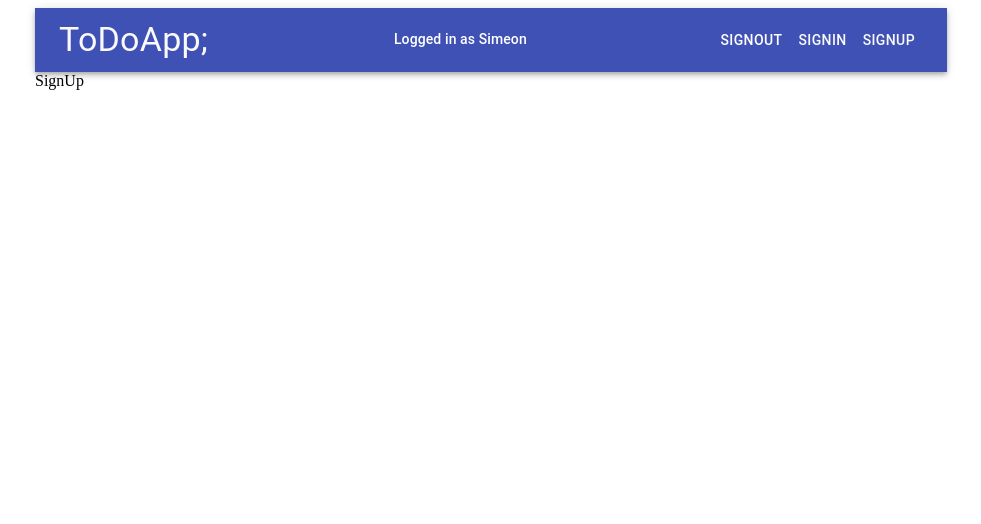
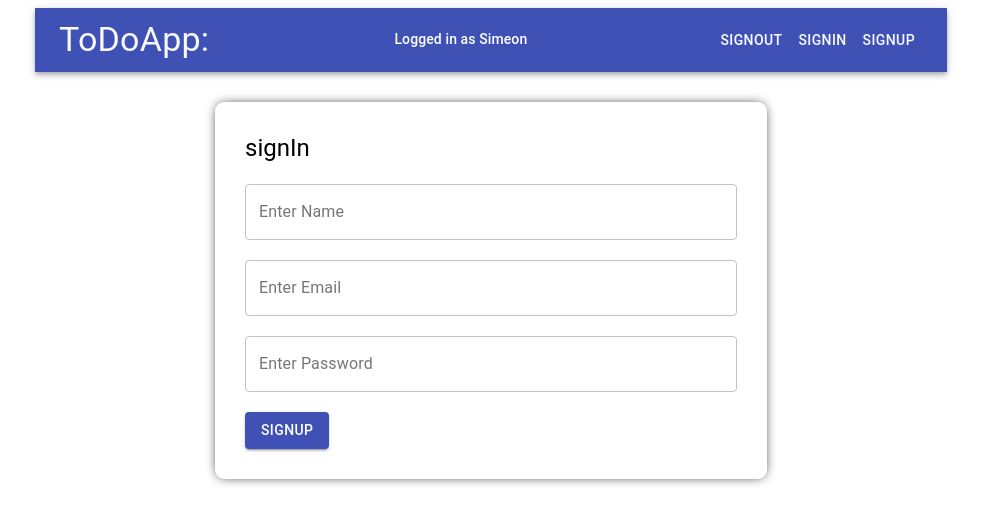
Before and after one commit to simicodes/mern-todo-app, a React (Create React App) app: page /signup in a window 1280 px wide. Shown: the top 524 px of the page, without its empty margins (149-1130 px from the left). Built offline with nearby package versions, Linux system fonts and the light colour scheme.

Commit message:
Done with the UI

```diff
--- a/package.json
+++ b/package.json
@@ -6,6 +6,7 @@
     "@emotion/react": "^11.10.4",
     "@emotion/styled": "^11.10.4",
     "@material-ui/core": "^4.12.4",
+    "@material-ui/icons": "^4.11.3",
     "@mui/material": "^5.10.3",
     "@testing-library/jest-dom": "^5.16.5",
     "@testing-library/react": "^13.3.0",
--- a/src/App.js
+++ b/src/App.js
@@ -1,21 +1,31 @@
 import { BrowserRouter, Routes, Route } from "react-router-dom";
 import { Container } from "@material-ui/core";
+import { makeStyles } from "@material-ui/core/styles";
 
 import Todos from "./components/todos/Todos";
 import SignIn from "./components/auth/SignIn";
 import SignUp from "./components/auth/SignUp";
 import Navbar from "./components/navBar/Navbar";
+
+const useStyles = makeStyles({
+  contentStyle: {
+    margin: "30px auto",
+  },
+});
 function App() {
+  const classes = useStyles();
   return (
     <>
       <BrowserRouter>
         <Container maxWidth="md">
           <Navbar />
-          <Routes>
-            <Route path="/" element={<Todos />} />
-            <Route path="/signin" element={<SignIn />} />
-            <Route path="/signup" element={<SignUp />} />
-          </Routes>
+          <Container className={classes.contentStyle} maxWidth="sm">
+            <Routes>
+              <Route path="/" element={<Todos />} />
+              <Route path="/signin" element={<SignIn />} />
+              <Route path="/signup" element={<SignUp />} />
+            </Routes>
+          </Container>
         </Container>
       </BrowserRouter>
     </>
--- a/src/components/auth/SignIn.jsx
+++ b/src/components/auth/SignIn.jsx
@@ -1,9 +1,51 @@
-import React from 'react'
+import React from "react";
+import { Typography, TextField, Button } from "@material-ui/core";
+import { makeStyles } from "@material-ui/core/styles";
+
+const useStyles = makeStyles({
+  formStyles: {
+    margin: "0px auto",
+    padding: "30px",
+    borderRadius: "9px",
+    boxShadow: "0px 0px 12px -3px #000000",
+  },
+  spacing: {
+    marginTop: "20px ",
+  },
+});
 
 const SignIn = () => {
+  const classes = useStyles();
   return (
-    <div>SignIn</div>
-  )
-}
+    <>
+      <form noValidate autoComplete="off" className={classes.formStyles}>
+        <Typography variant="h5">signIn</Typography>
+        <TextField
+          className={classes.spacing}
+          id="enter-email"
+          label="Enter Email"
+          variant="outlined"
+          fullWidth
+        />
+        <TextField
+          className={classes.spacing}
+          id="enter-password"
+          type="password"
+          label="Enter Password"
+          variant="outlined"
+          fullWidth
+        />
+        <Button
+          className={classes.spacing}
+          variant="contained"
+          color="primary"
+          type="submit"
+        >
+          SignIn
+        </Button>
+      </form>
+    </>
+  );
+};
 
-export default SignIn
+export default SignIn;
--- a/src/components/auth/SignUp.jsx
+++ b/src/components/auth/SignUp.jsx
@@ -1,9 +1,58 @@
-import React from 'react'
+import React from "react";
+import { Typography, TextField, Button } from "@material-ui/core";
+import { makeStyles } from "@material-ui/core/styles";
+
+const useStyles = makeStyles({
+  formStyles: {
+    margin: "0px auto",
+    padding: "30px",
+    borderRadius: "9px",
+    boxShadow: "0px 0px 12px -3px #000000",
+  },
+  spacing: {
+    marginTop: "20px ",
+  },
+});
 
 const SignUp = () => {
+  const classes = useStyles();
   return (
-    <div>SignUp</div>
-  )
-}
+    <>
+      <form noValidate autoComplete="off" className={classes.formStyles}>
+        <Typography variant="h5">signIn</Typography>
+        <TextField
+          className={classes.spacing}
+          id="enter-name"
+          label="Enter Name"
+          variant="outlined"
+          fullWidth
+        />
+        <TextField
+          className={classes.spacing}
+          id="enter-email"
+          label="Enter Email"
+          variant="outlined"
+          fullWidth
+        />
+        <TextField
+          className={classes.spacing}
+          id="enter-password"
+          type="password"
+          label="Enter Password"
+          variant="outlined"
+          fullWidth
+        />
+        <Button
+          className={classes.spacing}
+          variant="contained"
+          color="primary"
+          type="submit"
+        >
+          SignUp
+        </Button>
+      </form>
+    </>
+  );
+};
 
-export default SignUp
+export default SignUp;
--- a/src/components/navBar/Navbar.jsx
+++ b/src/components/navBar/Navbar.jsx
@@ -27,7 +27,7 @@ const Navbar = () => {
         <Toolbar>
           <Typography variant="h4" className={classes.root}>
             <Link className={classes.linkStyles} to="/">
-              ToDoApp;
+              ToDoApp:
             </Link>
           </Typography>
           <Typography variant="subtitle2" className={classes.root}>
--- /dev/null
+++ b/src/components/todos/AddTodo.jsx
@@ -0,0 +1,38 @@
+import React from "react";
+import { TextField, Button } from "@material-ui/core";
+import { Send } from "@material-ui/icons";
+import { makeStyles } from "@material-ui/core/styles";
+
+const useStyles = makeStyles({
+  formStyle: {
+    margin: "0px auto",
+    padding: "30px",
+    borderRadius: "9px",
+    boxShadow: "0px 0px 12px -3px #000000",
+    display: "flex",
+    justifyContent: "space-between",
+  },
+  submitButton: {
+    marginLeft: "20px",
+  },
+});
+
+const AddTodo = () => {
+  const classes = useStyles();
+  return (
+    <form noValidate autoComplete="off" className={classes.formStyle}>
+      <TextField
+        id="enter-todo"
+        label="enterToDo"
+        variant="outlined"
+        autoFocus
+        fullWidth
+      />
+      <Button className={classes.submitButton} color="primary" variant="contained" type="submit">
+        <Send />
+      </Button>
+    </form>
+  );
+};
+
+export default AddTodo;
--- /dev/null
+++ b/src/components/todos/ListTodos.jsx
@@ -0,0 +1,28 @@
+import React from "react";
+import { Typography } from "@material-ui/core";
+import { makeStyles } from "@material-ui/core/styles";
+import Todo from "./Todo";
+
+const useStyles = makeStyles({
+  todosStyles: {
+    margin: "20px auto",
+    padding: "20px",
+    borderRadius: "9px",
+    boxShadow: "0px 0px 12px -3px #000000",
+  },
+});
+
+const ListTodos = () => {
+  const classes = useStyles();
+  return (
+    <>
+      <div className={classes.todosStyles}>
+        <Typography variant="h5">The Todos:</Typography>
+        <Todo />
+        <Todo />
+      </div>
+    </>
+  );
+};
+
+export default ListTodos;
--- /dev/null
+++ b/src/components/todos/Todo.jsx
@@ -0,0 +1,49 @@
+import React from "react";
+import { Typography, Button, ButtonGroup } from "@material-ui/core";
+import { Create, Delete, CheckCircle } from "@material-ui/icons";
+import { makeStyles } from "@material-ui/core/styles";
+
+const useStyles = makeStyles({
+    todoStyle:{
+        margin: "20px auto",
+        padding: "20px",
+        border: "2px solid #bdbdbd",
+        borderRadius: "9px",
+        display: "flex",
+        justifyContent: "space-between"
+    },
+    grayStyle:{
+        color: "#8f8f8f",
+
+    }
+});
+
+const Todo = () => {
+  const classes = useStyles();
+  return (
+    <>
+      <div className={classes.todoStyle}>
+        <div>
+          <Typography variant="subtitle1">Learn React</Typography>
+          <Typography className={classes.grayStyle} variant="body2">Author: Simeon</Typography>
+          <Typography className={classes.grayStyle} variant="body2">Added: 8 days ago</Typography>
+        </div>
+        <div>
+          <ButtonGroup size="small" aria-label="outlined primary button group">
+            <Button>
+              <CheckCircle color="action" />
+            </Button>
+            <Button>
+              <Create color="primary" />
+            </Button>
+            <Button>
+              <Delete color="secondary" />
+            </Button>
+          </ButtonGroup>
+        </div>
+      </div>
+    </>
+  );
+};
+
+export default Todo;
--- a/src/components/todos/Todos.jsx
+++ b/src/components/todos/Todos.jsx
@@ -1,9 +1,14 @@
-import React from 'react'
+import React from "react";
+import AddTodo from "./AddTodo";
+import ListTodos from "./ListTodos";
 
 const Todos = () => {
   return (
-    <div>Todos</div>
-  )
-}
+    <>
+      <AddTodo />
+      <ListTodos />
+    </>
+  );
+};
 
-export default Todos
+export default Todos;
```
Also changed, not shown: 1 other file (tests, documents, lock files or other folders).
